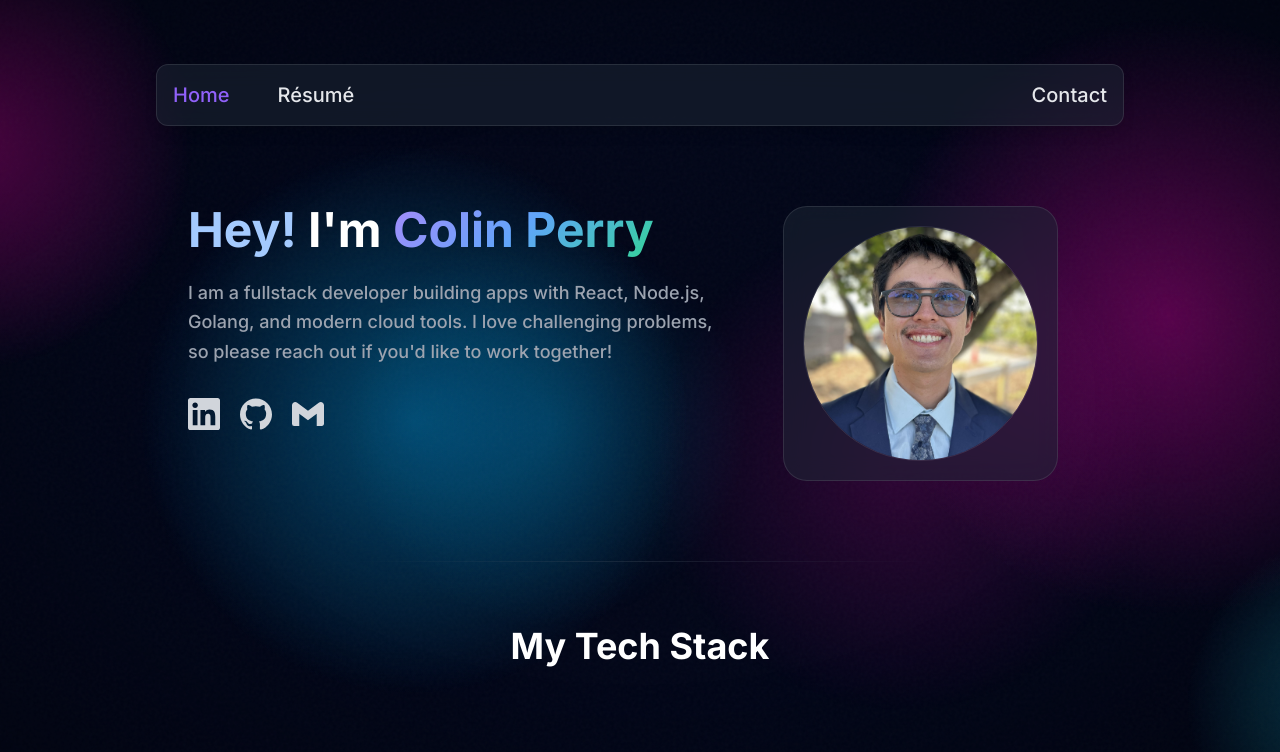
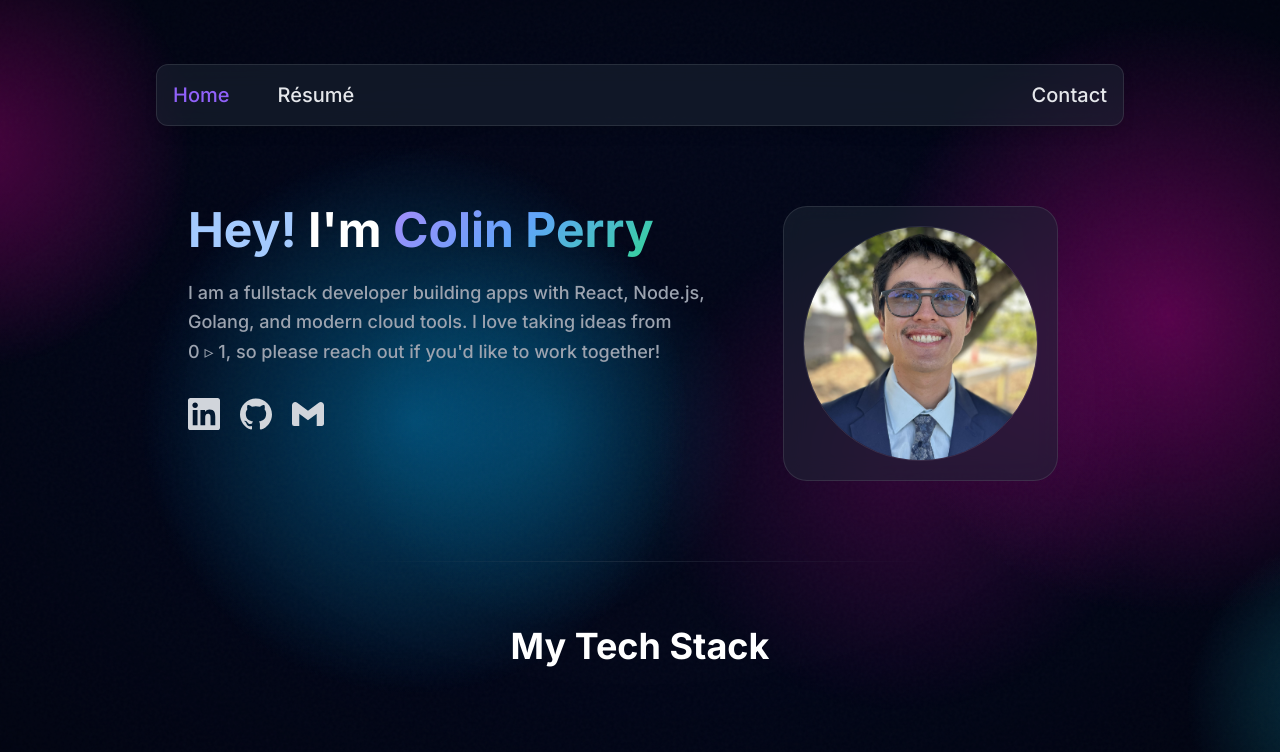
Before and after one commit to 17ColinMiPerry/cperry-portfolioV2, a React (Vite) app: page / in a window 1280 px wide. Shown: the top 752 px of the page. Built offline with nearby package versions, Linux system fonts and the light colour scheme; no server answers.

Commit message:
updated about me section

```diff
--- a/src/pages/Home/appearance/AboutMeText/index.jsx
+++ b/src/pages/Home/appearance/AboutMeText/index.jsx
@@ -5,7 +5,7 @@ function AboutMeText() {
                 <span className='text-blue-300'>Hey!</span> I'm <span className='text-gradient'>Colin Perry</span>
             </h1>
             <p className='text-gray-400 text-lg font-medium text-center md:text-left leading-relaxed'>
-                I am a fullstack developer building apps with React, Node.js, Golang, and modern cloud tools. I love challenging problems, so please reach out if you'd like to work together!
+                I am a fullstack developer building apps with React, Node.js, Golang, and modern cloud tools. I love taking ideas from <span className="inline-flex whitespace-nowrap align-baseline"> 0 ▹ 1, </ span> so please reach out if you'd like to work together!
             </p>
         </div>
     )
```
